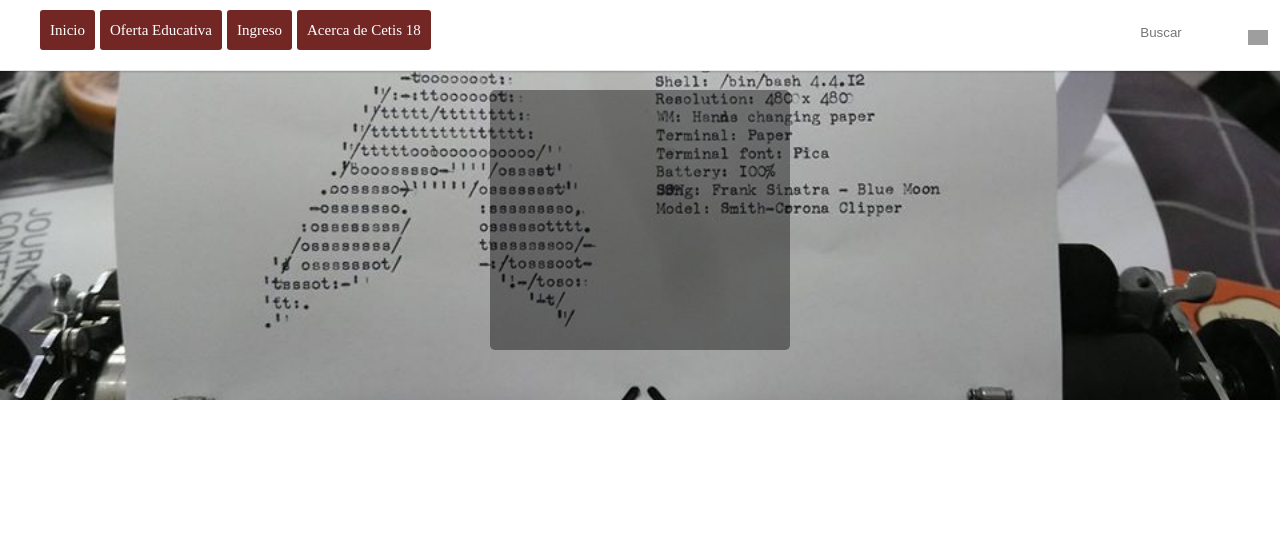
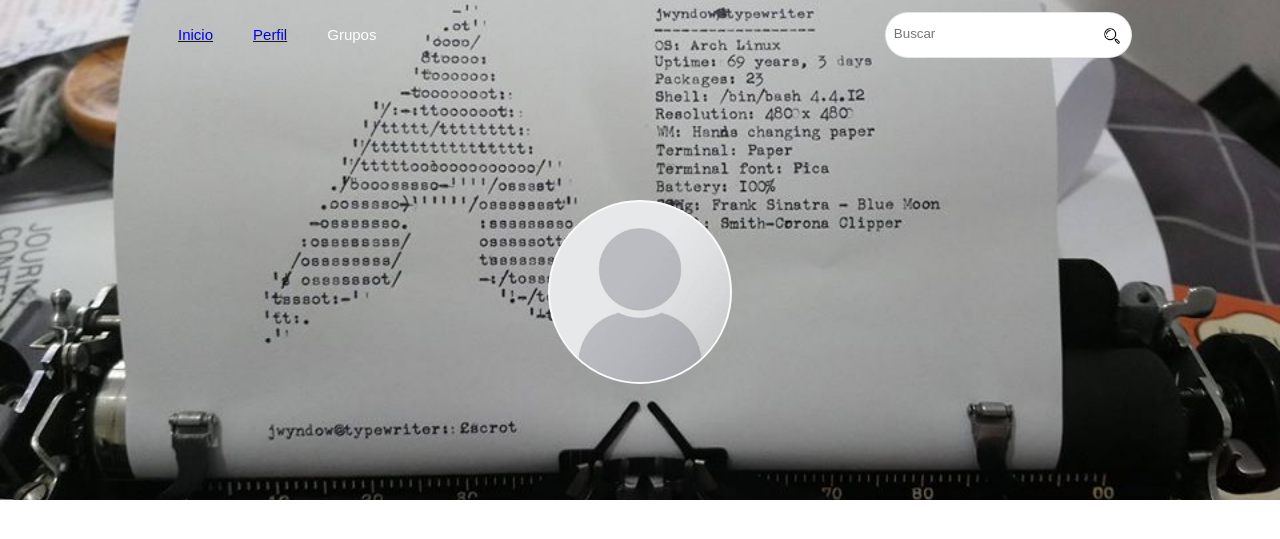
Before and after one commit to iWeaker/ProyectoTec, a Symfony app: template templates/profile/index.html.twig in a window 1280 px wide. Shown: the top 539 px of the page. Run offline with Twig, Linux system fonts and the light colour scheme; the template is opened without the code that fills it, so the values that code supplies are empty; some libraries are stand-ins or nearby versions; grey boxes are pictures that could not be loaded.

Commit message:
Improve profiel and header

```diff
--- a/public/css/header.css
+++ b/public/css/header.css
@@ -1,83 +1,86 @@
 /* background:#EA375D; */
+* {
+    font-family: Arial;
+}
 header{
     position:fixed;
     top:0;
     width: 100%;
     min-height:70px;
-    background:white;
+    background-color: rgba(0,0,0,0.0);
     z-index: 1;
-    border-bottom:0.5px rgba(0,0,0,.1) solid;
-    box-shadow: 0 1px 2px 0 rgba(0,0,0,.2);
 }
-
-nav > ul > li {
+header > div{
+    position:relative;
+    width:80%;
+    height: 70px;
+    margin:0 auto;
+}
+nav > ul > li:nth-child(1), nav > ul > li:nth-child(2), nav > ul > li:nth-child(3) {
     position:relative;
     height:40px;
-    top:10px;
+    top:15px;
     padding-left:10px;
     padding-right:10px;
     color:white;
-    background-color: rgb(114, 39, 36);
-    border-radius:3px;
-    margin-right :5px;
+    border-radius:100px;
+    margin-right:20px;
     line-height: 40px;
     float:left;
     list-style-type:none;
     font-size:15px;
 }
 
-nav > ul > li:nth-child(1):hover, nav > ul > li:nth-child(2):hover, nav > ul > li:nth-child(3):hover, nav > ul > li:nth-child(4):hover {
-    background:rgb(114, 39, 36);
+nav > ul > li:last-child {
+    position:relative;
+    height:40px;
+    top:15px;
+    padding-left:10px;
+    padding-right:10px;
+    color:white;
+    border-radius:100px;
+    margin-right:20px;
+    line-height: 40px;
+    float:left;
+    border:0;
+    background-color: white;
+    list-style-type:none;
+    font-size:15px;
+}
+
+nav > ul > li:nth-child(1):hover, nav > ul > li:nth-child(2):hover, nav > ul > li:nth-child(3):hover{
+
     color:white;
     cursor:pointer;
     transition:0.2s;
 }
 
 nav > ul > li:last-child {
-    border:0;
     color:white;
     height: 30px;
     top:12px;
-    background-color:white;
+    margin-left:10px;
     border-radius: 100px;
-    border:0;
-    padding:5px;
-    float: right;
+    border:1px rgba(0,0,0,0.1) solid;
+    padding:7px;
+    float:right;
 }
 
-nav > ul > li > ul {
-    position:absolute;
-    display: none;
-    width: 200px;
-    background:rgb(114, 39, 36);
-    color:white;
-    padding-left:10px;
-    padding-right:10px;
-}
 
 nav > ul > li:nth-child(2) > ul > li a:hover{
     color:#F2F2F2;
 }
 
-nav > ul > li:nth-child(2):hover > ul{
-    display: block;
-    transition: 1s;
-}
-
-nav > ul > li:nth-child(3):hover > ul{
-    display: block;
-    transition: 1s;
-}
 
 .textSearcher {
     position: relative;
-    width:100px;
+    width:200px;
     height: 16px;
     padding:1px;
     resize:none;
     border:0;
     outline: 0;
-    bottom:5px;
+    bottom:7px;
     transition: 0.2s;
 }
 
@@ -85,7 +88,7 @@
     position: relative;
     width: 25px;
     height: 25px;
-    background-image: url('../img/searcher.jpg');
+    background-image: url('../img/searcher.png');
     background-color:white;
     background-size: 80%;
     background-repeat: no-repeat;
@@ -93,4 +96,5 @@
     border-radius:5px;
     background-position: center;
     border:0px;
+    top:-5px;
 }
--- a/public/css/profile.css
+++ b/public/css/profile.css
@@ -7,20 +7,20 @@
 
     width:100%;
     min-height: 200px;
-    margin:70px auto;
+    margin:0px auto;
 }
 
 .top-section {
     position: relative;
     width: 100%;
-    height:330px;
+    height:500px;
 
 }
 
 .profile-cover {
     position: relative;
     width: 100%;
-    height:330px;
+    height:500px;
 
     background-position: center;
     background-repeat: no-repeat;
@@ -29,12 +29,31 @@
 
 .profile-desc {
     position: relative;
-    width:300px;
+    width:100%;
     height: 260px;
-    background:rgba(0,0,0,0.4);
     border-radius:5px;
     margin:0 auto;
-    top:20px;
+    top:200px;
+}
+
+.profile-img{
+    position:relative;
+    width:180px;
+    height:180px;
+    margin:0 auto;
+    background-position: center;
+    background-repeat: no-repeat;
+    background-size: 100% auto;
+    border:2px #FAFAFA solid;
+    background-color:white;
+    border-radius: 100px;
+}
+
+.profile-name {
+    position:relative;
+    width:240px;
+    height:50px;
+    margin:0 auto;
 }
 
 .bottom-section {
--- a/src/Controller/ProfileController.php
+++ b/src/Controller/ProfileController.php
@@ -16,9 +16,8 @@
     public function index(UserInterface $user)
     {
         $userId = $user->getUsername();
+        return $this->render('profile/index.html.twig', [
 
-        return $this->render('profile/index.html.twig', [
-            'controller_name' => $userId,
         ]);
     }
 }
--- a/templates/header/index.html.twig
+++ b/templates/header/index.html.twig
@@ -3,21 +3,9 @@
     <div>
         <nav>
             <ul>
-                <li>Inicio</li>
-                <li>Oferta Educativa
-                    <ul>
-                        <li><a>Tecnico en Soporte</a></li>
-                        <li><a>Tecnico en Electronica</a></li>
-                        <li><a>Tecnico en Contabilidad</a></li>
-                    </ul>
-                </li>
-                <li>Ingreso
-                    <ul>
-                        <li><a>Nuevo Ingreso</a></li>
-                        <li><a>Resultados</a></li>
-                    </ul>
-                </li>
-                <li>Acerca de Cetis 18</li>
+                <li><a href="{{ path('home') }}">Inicio</a></li>
+                <li><a href="{{ path('profile') }}">Perfil</a></li>
+                <li>Grupos</li>
                 <li>
                     <form action="">
                         <input class="textSearcher" type="text" name="" id="" placeholder="Buscar">
--- a/templates/profile/index.html.twig
+++ b/templates/profile/index.html.twig
@@ -11,8 +11,8 @@
         <div class="top-section">
             <div class="profile-cover" style="background-image:url({{ asset('img/default.jpg') }})">
                 <div class="profile-desc">
-                    <div></div>
-                    <div></div>
+                    <div class="profile-img" style="background-image:url({{ asset('img/default_profile.jpg') }})"></div>
+                    <div class="profile-name"></div>
                 </div>
             </div>
         </div>
```
Also changed, not shown: public/img/default_profile.jpg (added), public/img/searcher.png (added).
